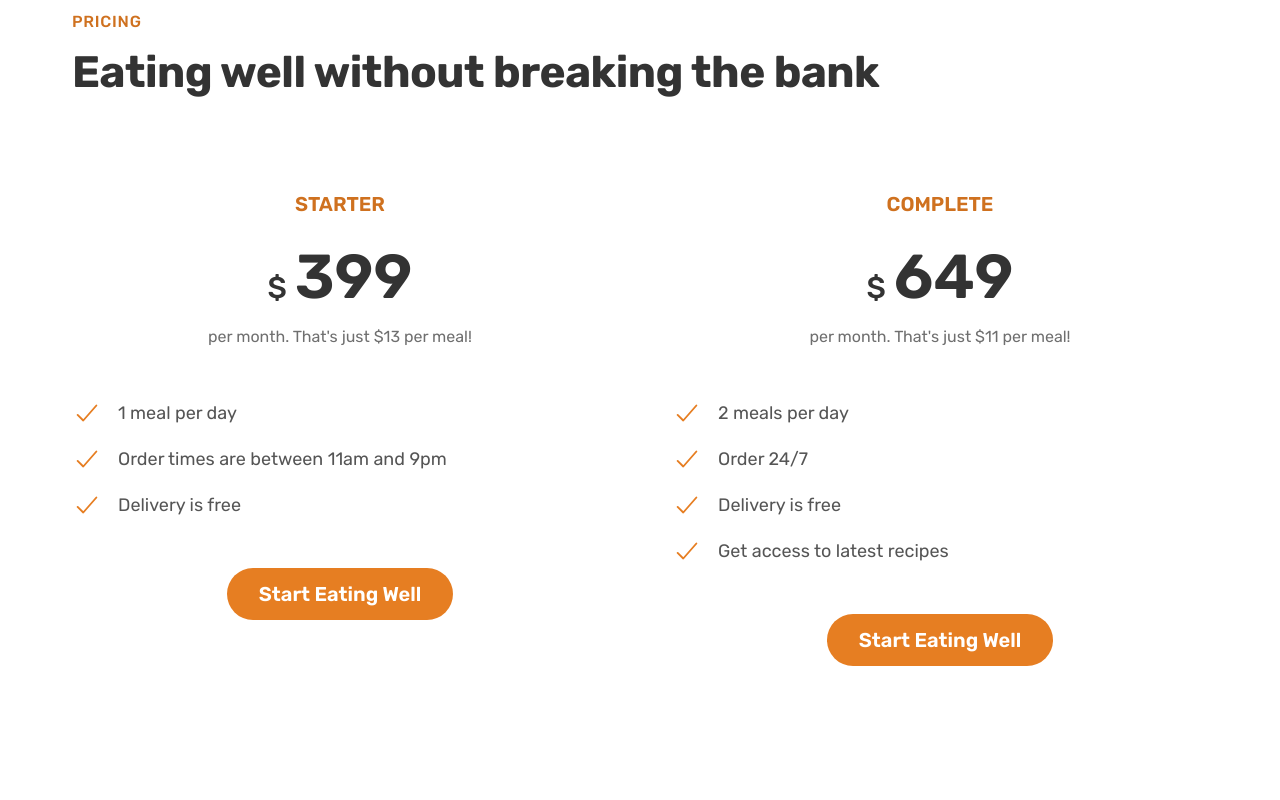
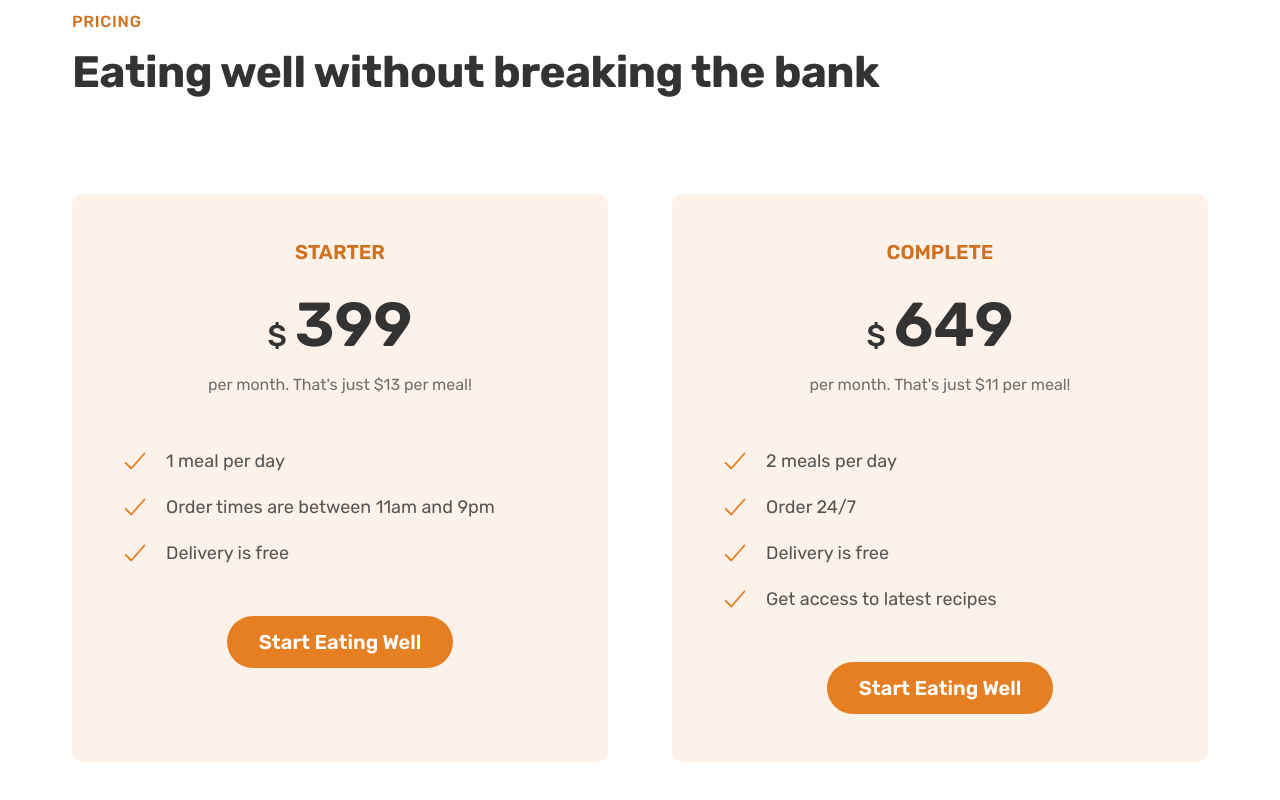
Before and after one commit to khrizdip/07-Omnifood-now, a plain HTML site: page index.html in a window 1280 px wide. Shown: the part 4693-5493 px from the top of the page. Before the commit the page ends 5455 px from the top, so only its background shows below. Drawn offline with nearby package versions, Linux system fonts and the light colour scheme.

Commit message:
Update styles.css

```diff
--- a/css/styles.css
+++ b/css/styles.css
@@ -356,6 +356,9 @@
 }
 
 .pricing-plan {
+  background-color: #fdf2e9;
+  border-radius: 11px;
+  padding: 4.8rem;
 }
 
 .plan-header {
```
